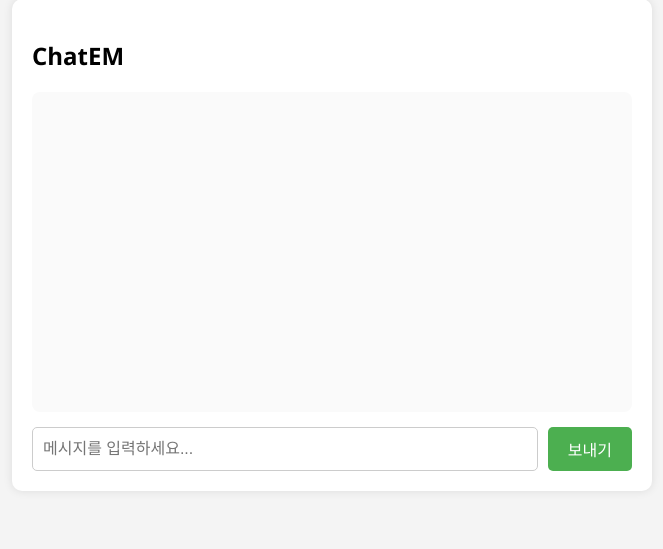
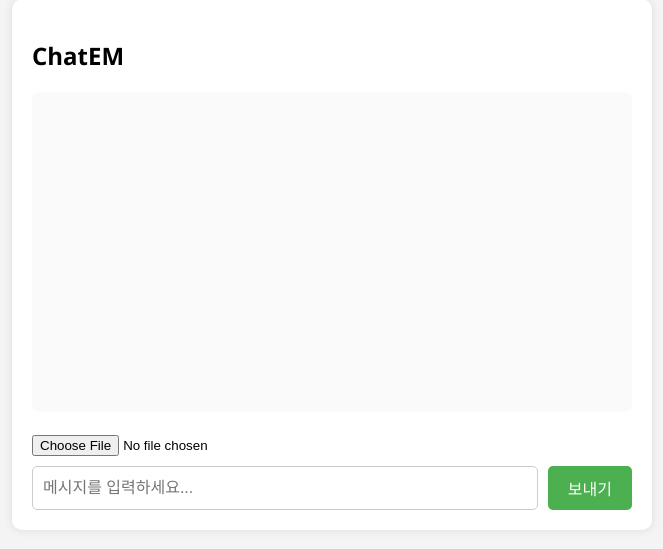
Before and after one commit to ITEAA/ChatEM.gpt, a Flask app: page / in a window 1280 px wide. Shown: the part 31-580 px from the top of the page, without its empty margins (308-971 px from the left). Run offline with Flask 3, Linux system fonts and the light colour scheme.

Commit message:
Update index.html

```diff
--- a/templates/index.html
+++ b/templates/index.html
@@ -2,7 +2,7 @@
 <html lang="ko">
 <head>
   <meta charset="UTF-8" />
-  <title>GPT 챗봇</title>
+  <title>ChatEM</title>
   <style>
     body {
       font-family: 'Segoe UI', sans-serif;
@@ -31,7 +31,7 @@
       padding: 10px;
       background: #fafafa;
       border-radius: 8px;
-      min-height: 300px; /* 💡 항상 공간 확보 */
+      min-height: 300px;
       overflow-y: auto;
     }
 
@@ -55,7 +55,17 @@
 
     #inputArea {
       display: flex;
+      flex-direction: column;
       margin-top: 15px;
+    }
+
+    #fileInput {
+      margin-top: 8px;
+    }
+
+    #inputRow {
+      display: flex;
+      margin-top: 10px;
     }
 
     #userInput {
@@ -86,17 +96,24 @@
   <div id="chatContainer">
     <h2>ChatEM</h2>
     <div id="chatBox"></div>
+
     <div id="inputArea">
-      <input type="text" id="userInput" placeholder="메시지를 입력하세요..." onkeydown="handleKey(event)" />
-      <button id="sendBtn" onclick="sendMessage()">보내기</button>
+      <input type="file" id="fileInput" accept=".txt,.pdf,.doc,.docx" />
+      <div id="inputRow">
+        <input type="text" id="userInput" placeholder="메시지를 입력하세요..." onkeydown="handleKey(event)" />
+        <button id="sendBtn" onclick="sendMessage()">보내기</button>
+      </div>
     </div>
   </div>
 
   <script>
     async function sendMessage() {
       const input = document.getElementById("userInput");
+      const fileInput = document.getElementById("fileInput");
       const chatBox = document.getElementById("chatBox");
       const message = input.value.trim();
+      const file = fileInput.files[0];
+
       if (!message) return;
 
       const userDiv = document.createElement("div");
@@ -109,13 +126,19 @@
       loadingDiv.innerText = "GPT가 응답 중입니다...";
       chatBox.appendChild(loadingDiv);
 
+      const formData = new FormData();
+      formData.append("message", message);
+      if (file) {
+        formData.append("file", file);
+      }
+
       input.value = "";
+      fileInput.value = "";
 
       try {
         const response = await fetch("/chat", {
           method: "POST",
-          headers: { "Content-Type": "application/json" },
-          body: JSON.stringify({ message })
+          body: formData
         });
 
         const data = await response.json();
```
